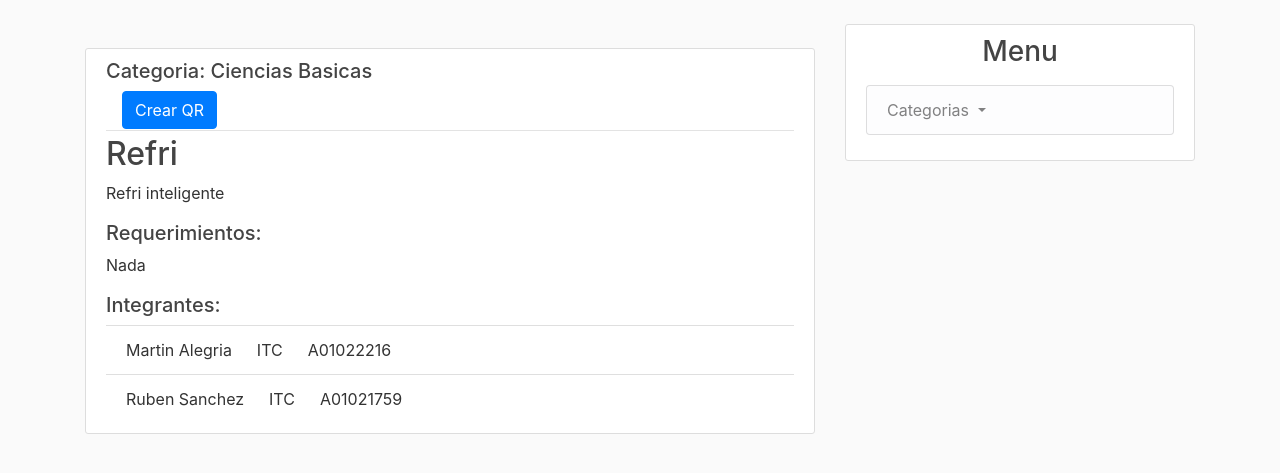
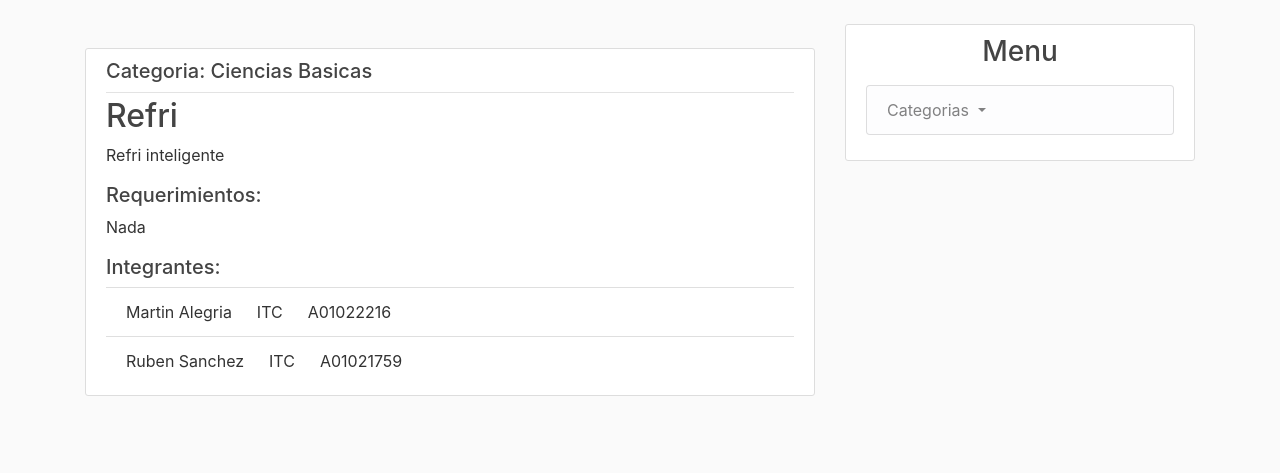
Before and after one commit to MartinAlegria/FeriaIngenieria, a Django app: page /project/1/ in a window 1280 px wide. Shown: the part 56-529 px from the top of the page. Run offline with Django 3.2, Linux system fonts and the light colour scheme; data comes from the database, SQL or seed files in the repository; some libraries are stand-ins or nearby versions.

Commit message:
Orasi este es el wueno

```diff
--- a/feria_ing/templates/feria_ing/project_detail.html
+++ b/feria_ing/templates/feria_ing/project_detail.html
@@ -20,7 +20,7 @@
                 {% endif %}
               {%endif%}
 
-              &emsp;<a class="btn btn-primary " href="#" >Crear QR</a>
+
 
             </div>
             <h2>{{ object.nombre }}</h2>
--- a/feria_ing/views.py
+++ b/feria_ing/views.py
@@ -1,4 +1,5 @@
 import operator
+import qrcode
 from django.shortcuts import render, redirect
 from django.contrib import messages
 from django.http import HttpResponse
```
